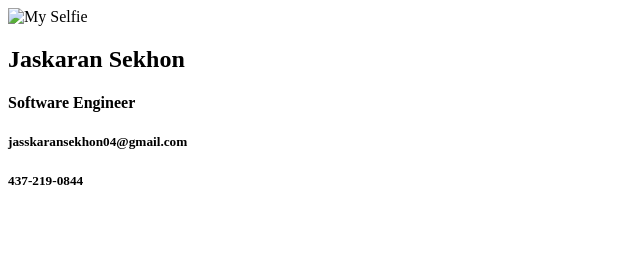
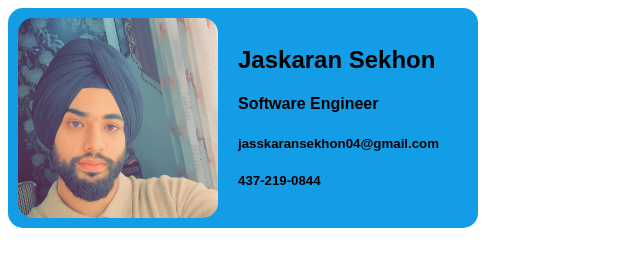
Before and after one commit to Jass16/BusinesssCard, a plain HTML site: page PracticeFullStack/html/index.html in a window 1280 px wide. Shown: the whole page, without its empty margins (0-640 px from the left). Drawn offline with Linux system fonts and the light colour scheme; the site is published under a folder, as on GitHub Pages, so addresses that start at the root find nothing.

Commit message:
Update index.html

```diff
--- a/PracticeFullStack/html/index.html
+++ b/PracticeFullStack/html/index.html
@@ -3,12 +3,12 @@
         <title>
             My page
         </title>
-         <link rel="stylesheet" href="/css/styles.css"/>
+         <link rel="stylesheet" href="../css/styles.css"/>
     </head>
     <body>
         <div class="mainWrap">
             <div class="imagePart">
-                <img src="/assets/images/Snapchat-1532460471.jpg" alt="My Selfie">
+                <img src="../assets/images/Snapchat-1532460471.jpg" alt="My Selfie">
             </div>
 
             <div class="textPart">
```
